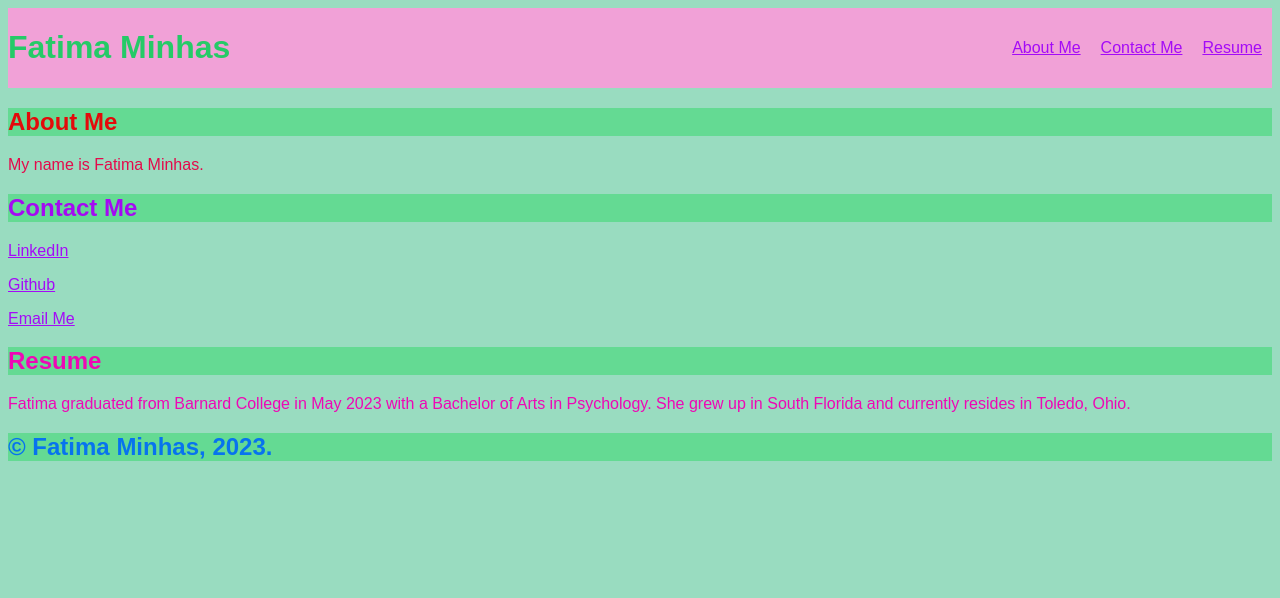
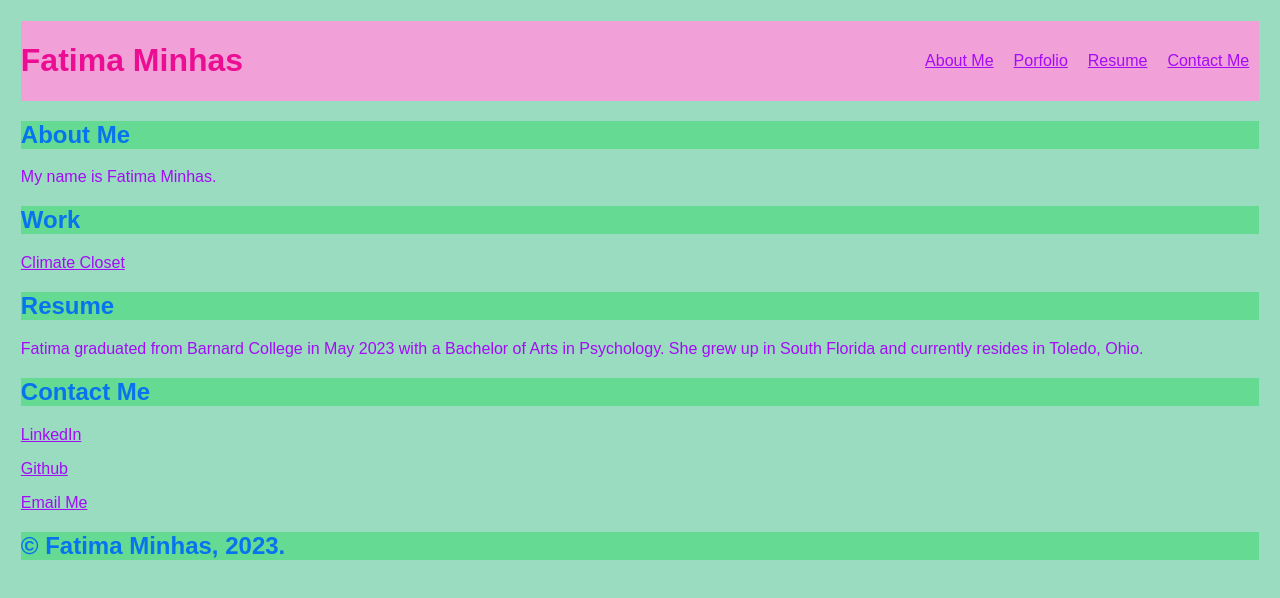
Before and after one commit to fatimaminhas/time-capsule, a plain HTML site: page index.html in a window 1280 px wide. Drawn offline with Linux system fonts and the light colour scheme.

Commit message:
added project 1 link

```diff
--- a/index.html
+++ b/index.html
@@ -8,16 +8,19 @@
 
   <body>
     <header>
-      <h1 style="color: #25ca67">Fatima Minhas</h1>
+      <h1 style="color: #eb0d92">Fatima Minhas</h1>
       <nav>
         <li>
           <a href="#About-Me">About Me</a>
         </li>
         <li>
-          <a href="#Contact-Me">Contact Me</a>
+          <a href="#Portfolio">Porfolio</a>
         </li>
         <li>
           <a href="#Resume">Resume</a>
+        </li>
+        <li>
+          <a href="#Contact-Me">Contact Me</a>
         </li>
       </nav>
     </header>
@@ -25,12 +28,22 @@
     <div class="hero"></div>
     <div class="content">
       <div class="About-Me">
-        <h2 style="color: #e40a0a">About Me</h2>
-        <p style="color: #e40a4b">My name is Fatima Minhas.
+        <h2 style="color: #0773ee">About Me</h2>
+        <p style="color: rgb(164, 11, 247)">My name is Fatima Minhas.
         </p>
       </div>
+      <div id="" class="Work">
+        <h2 style="color: #0773ee">Work</h2>
+        <p>
+          <a href="https://sentuhxd.github.io/climate-closet/index.html" title="Climate Closet">Climate Closet</a>
+        </p>
+      </div>
+      <div id="Resume" class="Resume">
+        <h2 style="color: #0773ee">Resume</h2>
+        <p style="color: rgb(164, 11, 247)"">Fatima graduated from Barnard College in May 2023 with a Bachelor of Arts in Psychology. She grew up in South Florida and currently resides in Toledo, Ohio.</p>
+      </div>
       <div id="Contact Me" class="Contact-Me">
-        <h2 style="color: #a509f3">Contact Me</h2>
+        <h2 style="color: #0773ee">Contact Me</h2>
         <p>
           <a href="https://www.linkedin.com/in/fatima-minhas-050a11166/" title="LinkedIn">LinkedIn</a>
         </p>
@@ -42,10 +55,6 @@
           <a href="mailto:f.minhas394@gmail.com">Email Me</a>
         </p>
       </div>
-      <div id="Resume" class="Resume">
-        <h2 style="color: #ee07b5">Resume</h2>
-        <p style="color: #ee07b5">Fatima graduated from Barnard College in May 2023 with a Bachelor of Arts in Psychology. She grew up in South Florida and currently resides in Toledo, Ohio.</p>
-      </div>
     <div class="footer">
       <h2 style="color: #0773ee">© Fatima Minhas, 2023.</h2>
     </div>
--- a/style.css
+++ b/style.css
@@ -7,6 +7,7 @@
 body {
   background-color: #99dcc0;
   font-family: Arial, Helvetica, sans-serif;
+  padding: 1%;
 }
 
 header {
@@ -18,6 +19,7 @@ header {
 
 header nav {
   display: flex;
+  padding: auto;
 }
 
 header nav li {
```
